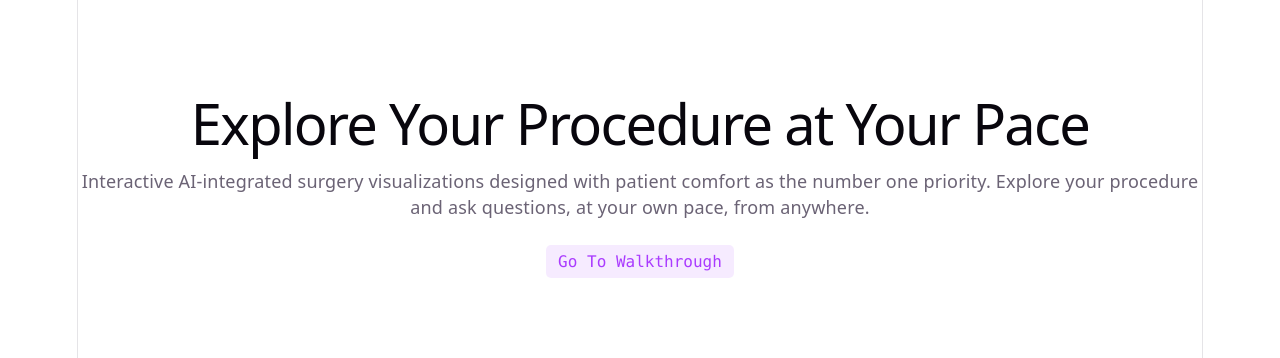
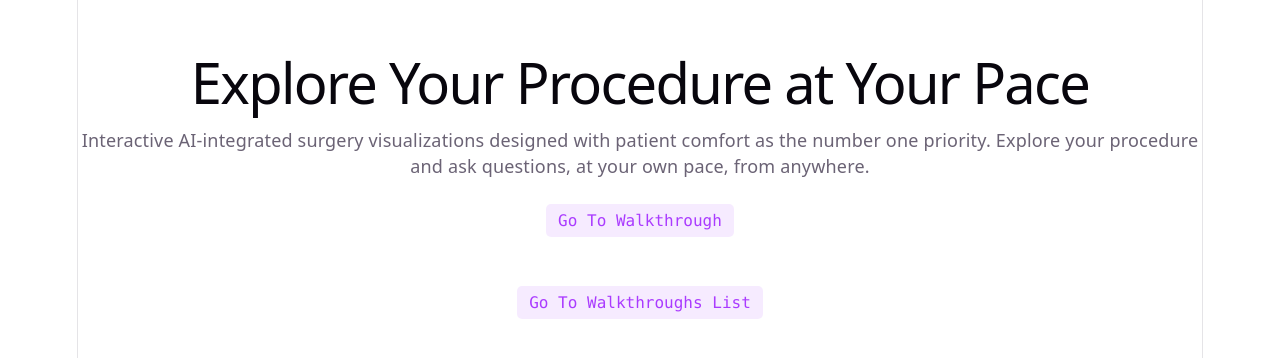
Before and after one commit to bbiibb/Cal_Hacks_13, a React (Vite) app: page / in a window 1280 px wide. Shown: the part 210-568 px from the top of the page. Built offline with nearby package versions, Linux system fonts and the light colour scheme.

Commit message:
Setup walkthroughs list page

```diff
--- a/src/App.tsx
+++ b/src/App.tsx
@@ -20,6 +20,13 @@ function App() {
         >
           Go To Walkthrough
         </button>
+        <button
+          type="button"
+          className="counter"
+          onClick={() => navigate('/walkthroughs-list')}
+        >
+          Go To Walkthroughs List
+        </button>
       </section>
     </>
   )
--- a/src/main.tsx
+++ b/src/main.tsx
@@ -5,6 +5,7 @@ import { BrowserRouter, Routes, Route } from 'react-router-dom'
 import './index.css'
 import App from './App.tsx'
 import Walkthrough from './walkthrough/walkthrough.tsx'
+import WalkthroughsList from './walkthroughs_list/walkthroughs_list.tsx'
 
 const container = document.getElementById('root')
 
@@ -18,6 +19,7 @@ createRoot(container).render(
       <Routes>
         <Route path="/" element={<App />} />
         <Route path="/walkthrough" element={<Walkthrough />} />
+        <Route path="/walkthroughs-list" element={<WalkthroughsList />} />
       </Routes>
     </BrowserRouter>
   </StrictMode>,
--- /dev/null
+++ b/src/walkthroughs_list/walkthroughs_list.module.css
@@ -0,0 +1,5 @@
+.main {
+  position: fixed;
+  inset: 0;
+  background: #000000;
+}
--- /dev/null
+++ b/src/walkthroughs_list/walkthroughs_list.tsx
@@ -0,0 +1,11 @@
+import styles from './walkthroughs_list.module.css'
+
+function WalkthroughsList() {
+
+  return (
+    <main className={styles.main}>
+    </main>
+  )
+}
+
+export default WalkthroughsList
```
